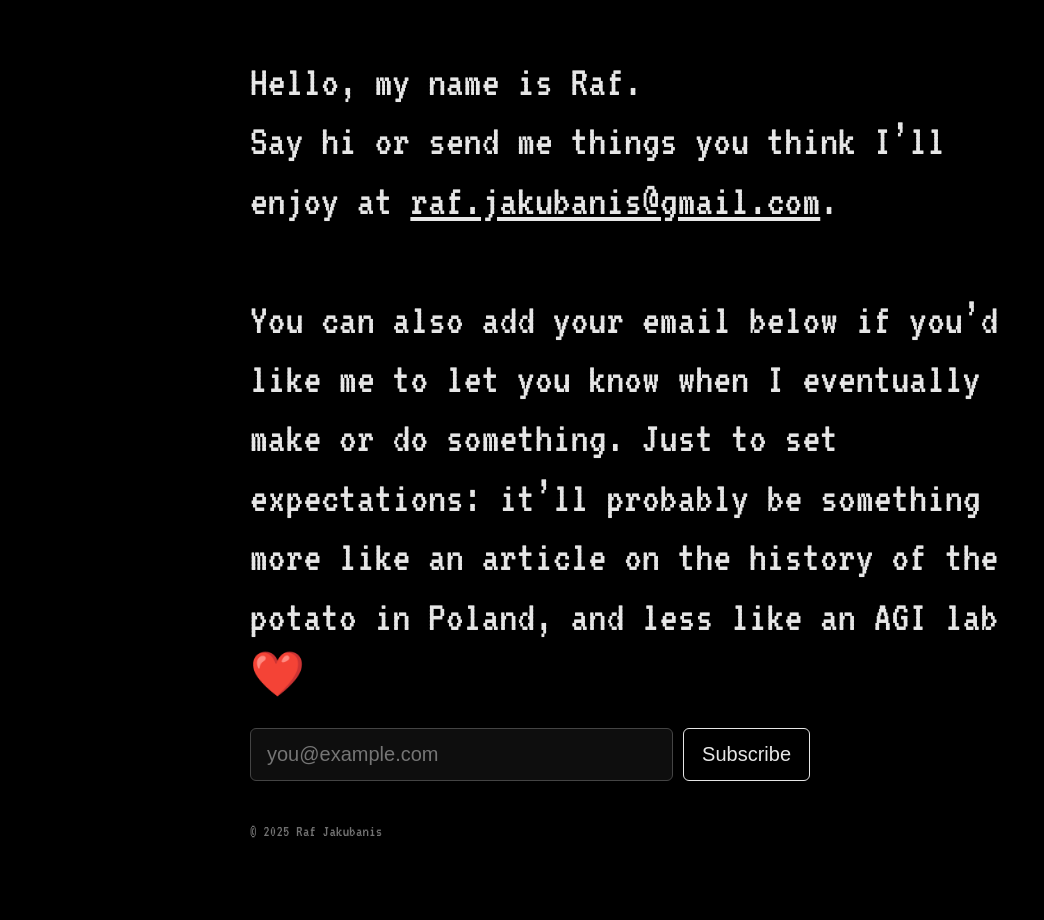
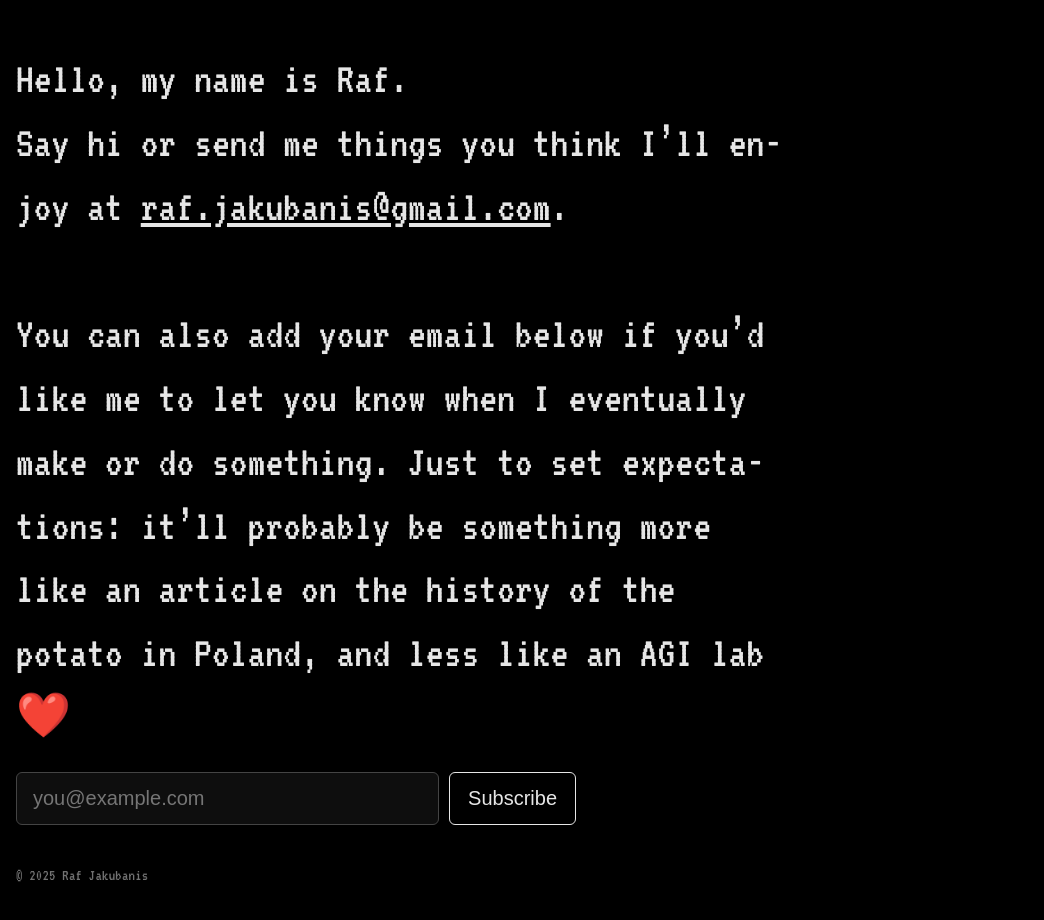
Before and after one commit to rafajak/personal-site-temp, a plain HTML site: page index.html in a window 1280 px wide. Shown: the whole page, without its empty margins (0-1044 px from the left). Before the commit the page ends 896 px from the top, so only its background shows below. Drawn offline with Linux system fonts and the light colour scheme.

Commit message:
Update index.html

```diff
--- a/index.html
+++ b/index.html
@@ -2,7 +2,7 @@
 <html lang="en">
 <head>
   <meta charset="UTF-8" />
-  <meta name="viewport" content="width=device-width, initial-scale=1" />
+  <meta name="viewport" content="width=device-width, initial-scale=1, viewport-fit=cover" />
   <title>Raf — jakubanis.com</title>
   <meta name="description" content="Raf — contact and mailing list." />
   <!-- CRT/VHS-style font -->
@@ -16,19 +16,29 @@
     html, body {
       margin: 0;
       padding: 0;
+      height: 100%;
       background: #000;
       color: #e6e6e6;
       font-family: 'VT323', ui-monospace, SFMono-Regular, Menlo, Monaco, Consolas, "Liberation Mono", "Courier New", monospace;
       font-size: 22px;
       line-height: 1.35;
       letter-spacing: 0.01em;
+      -webkit-text-size-adjust: 100%;
     }
+
+    /* old: min-height: 100dvh; place-items: center; */
     .wrap {
-      min-height: 100dvh;
+      min-height: 100svh;           /* mobile-safe viewport */
       display: grid;
-      place-items: center;
+      align-content: start;         /* avoid clipping under dynamic toolbars */
+      justify-content: start;
       padding: 48px 16px;
     }
+    /* Fallback for older Safari */
+    @supports not (height: 1svh) {
+      .wrap { min-height: -webkit-fill-available; }
+    }
+
     .card {
       width: 100%;
       max-width: var(--maxw);
@@ -38,7 +48,17 @@
     }
     .big {
       font-size: clamp(28px, 6.2vw, 44px);
+      line-height: 1.45;            /* a touch more room on phones */
+      overflow-wrap: anywhere;
+      word-break: break-word;
+      hyphens: auto;
     }
+    .big a {
+      overflow-wrap: anywhere;
+      word-break: break-word;
+      hyphens: auto;
+    }
+
     a {
       color: #e6e6e6;
       text-underline-offset: 3px;
@@ -84,6 +104,12 @@
     /* inline alert */
     .alert { display:none; margin-top: 12px; font-size: 18px; }
     .alert.show { display:block; }
+
+    /* Stack form on narrow phones */
+    @media (max-width: 480px) {
+      form { grid-template-columns: 1fr; max-width: 100%; }
+      .big { font-size: clamp(20px, 5.2vw, 38px); }
+    }
   </style>
 </head>
 <body>
```
